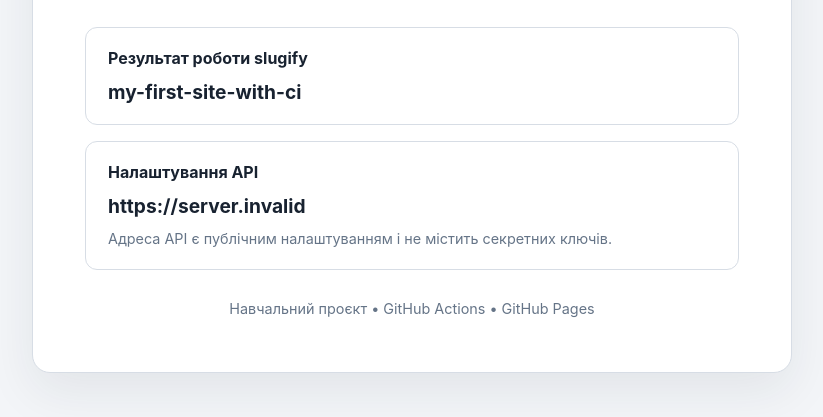
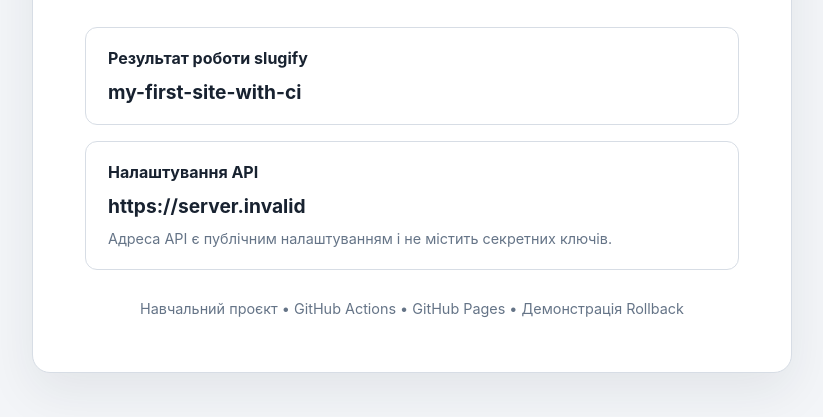
Before and after one commit to bbqbare/practice-06-cicd, a website built with Vite: page index.html in a window 1280 px wide. Shown: the part 377-794 px from the top of the page, without its empty margins (228-1051 px from the left). Built offline with nearby package versions, Linux system fonts and the light colour scheme; no server answers.

Commit message:
Demo: add rollback marker

```diff
--- a/index.html
+++ b/index.html
@@ -20,7 +20,7 @@
         <p id="api-result" class="value"></p>
         <p class="hint">Адреса API є публічним налаштуванням і не містить секретних ключів.</p>
       </section>
-      <p class="footer">Навчальний проєкт • GitHub Actions • GitHub Pages</p>
+      <p class="footer">Навчальний проєкт • GitHub Actions • GitHub Pages • Демонстрація Rollback</p>
     </main>
     <script type="module" src="/src/main.js"></script>
   </body>
```
